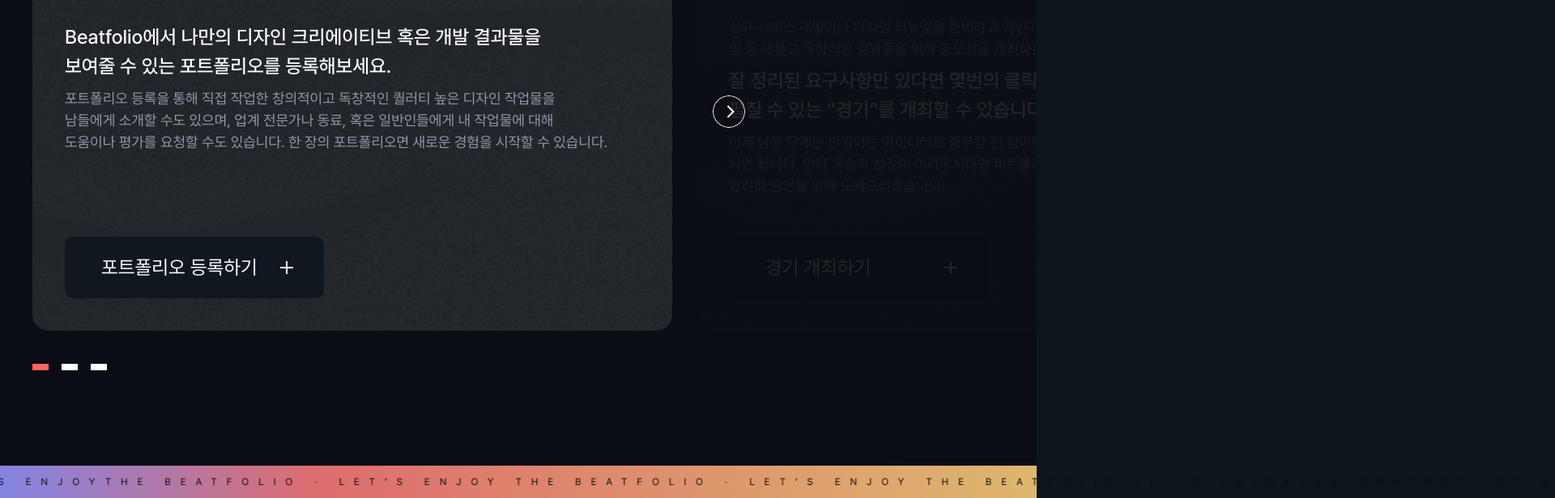
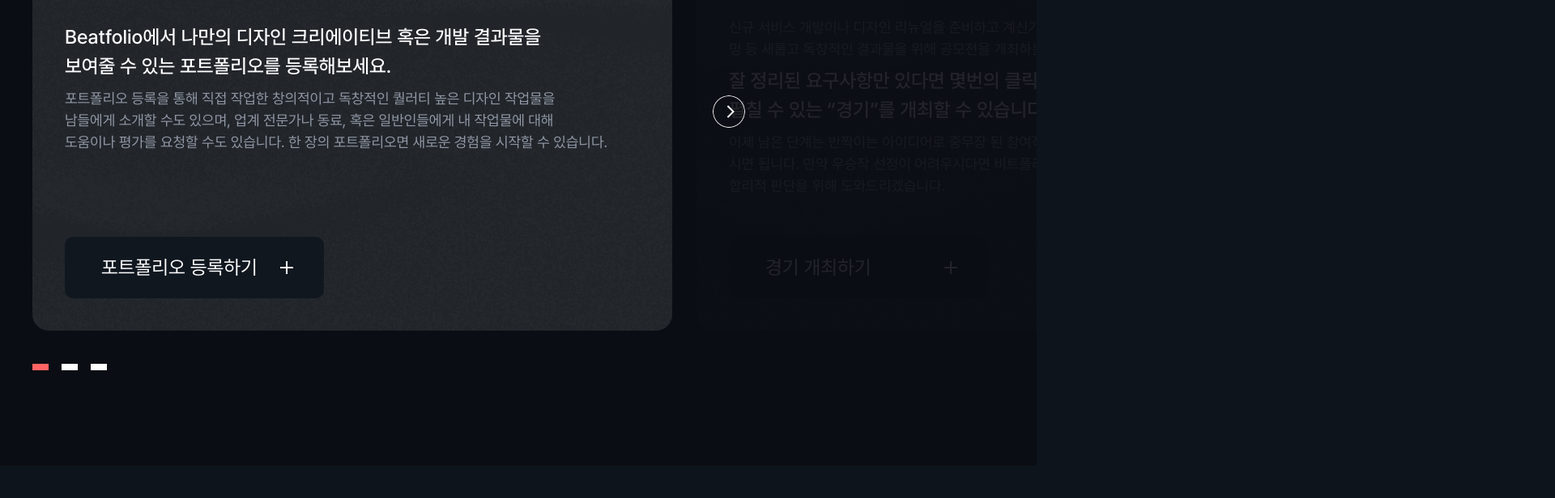
Before and after one commit to serahO2/2023-React-BeatFolio-PC, a React (Create React App) app: page / in a window 1280 px wide. Shown: the part 6226-6842 px from the top of the page at 81% size, 1920 px wide, since content can reach past the window. After the commit the page ends 6802 px from the top, so only its background shows below. Built offline with nearby package versions, Linux system fonts and the light colour scheme.

Commit message:
확인 중

```diff
--- a/src/page/MainPage.jsx
+++ b/src/page/MainPage.jsx
@@ -97,7 +97,7 @@
                 <Section bg="bg03" align="unset">
                     <InfoLgSlide />
                 </Section>
-                <RollingBottom />
+                {/* <RollingBottom /> */}
             </Layout>
         </div>
     );
```
